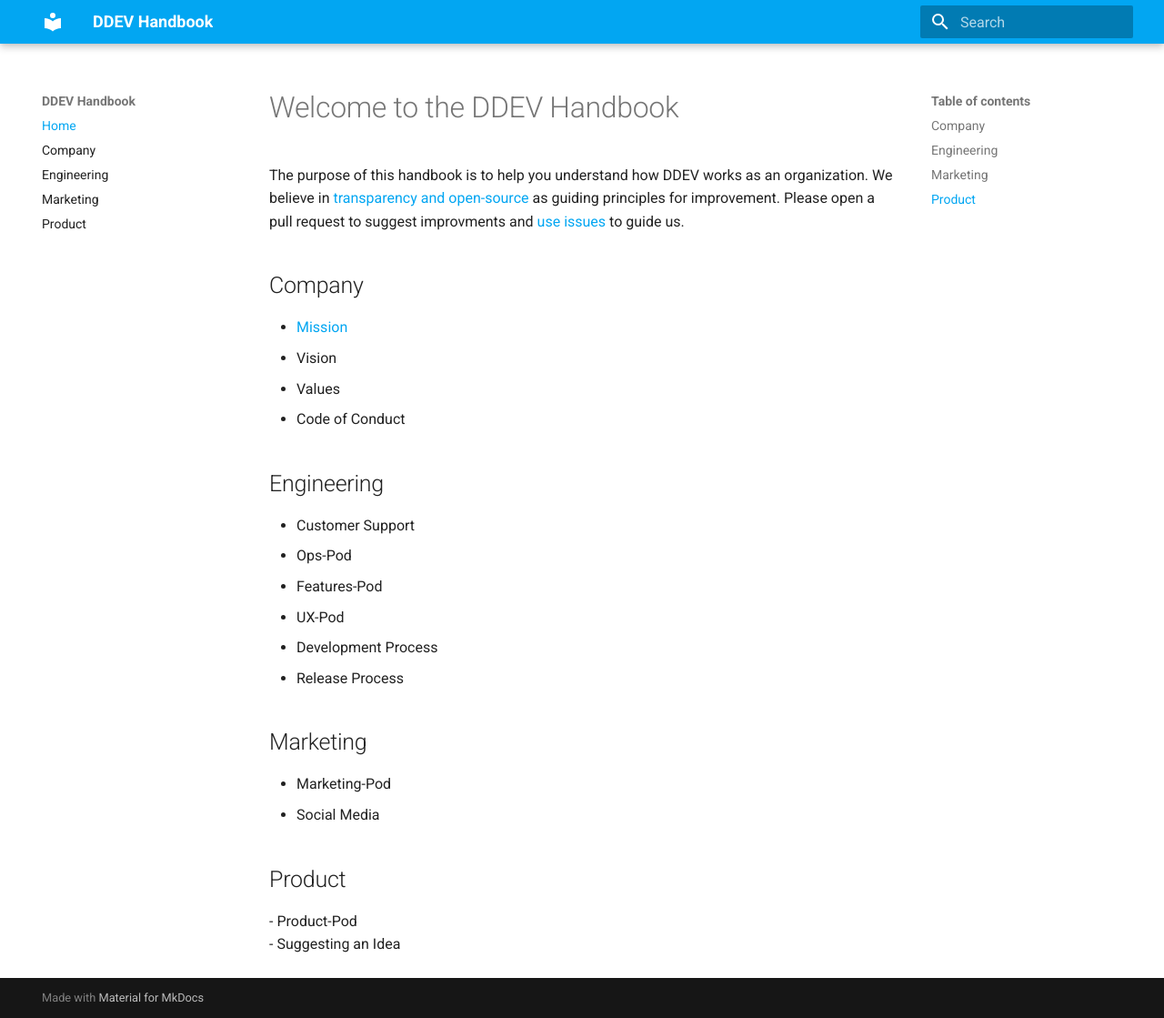
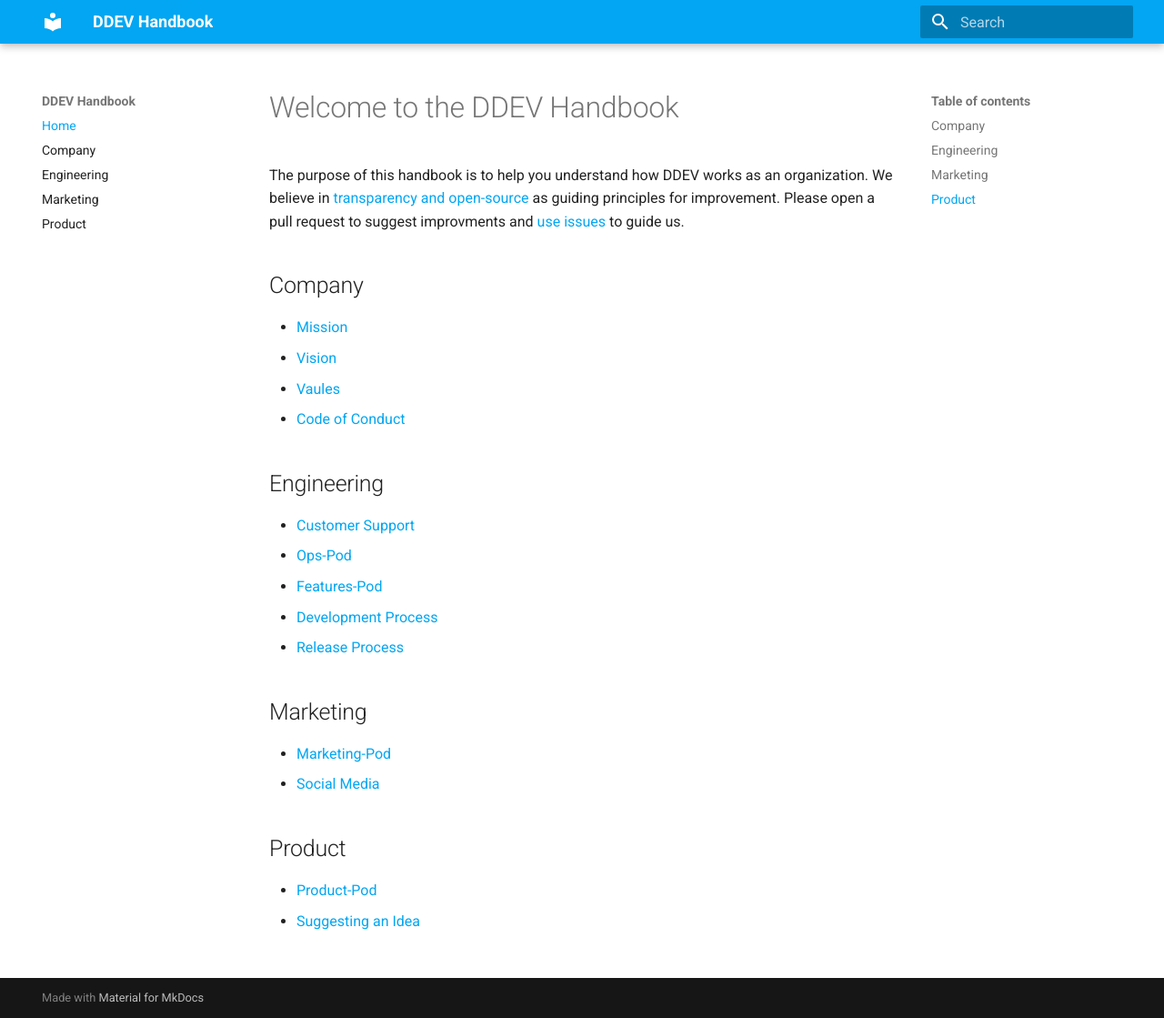
Before and after one commit to fru-io/handbook, an MkDocs documentation site: the page built from docs/index.md, in a window 1280 px wide and 1119 px high. Shown: the whole window at 91% size. Built offline with MkDocs 1.6.1 and Material for MkDocs 9.7.7, drawn with Linux system fonts in a browser that asks for light colours.

Commit message:
Updating links

```diff
--- a/docs/index.md
+++ b/docs/index.md
@@ -3,23 +3,22 @@
 The purpose of this handbook is to help you understand how DDEV works as an organization. We believe in [transparency and open-source](https://github.com/drud/community) as guiding principles for improvement. Please open a pull request to suggest improvments and [use issues](https://github.com/drud/community/issues) to guide us.
 
 ## Company
- - [Mission](company.md#mission)
- - Vision
- - Values
- - Code of Conduct
+- [Mission](company.md#mission)
+- [Vision](company.md#vision)
+- [Vaules](company.md#values)
+- [Code of Conduct](company.md#code-of-conduct)
 
 ## Engineering
- - Customer Support
- - Ops-Pod
- - Features-Pod
- - UX-Pod
- - Development Process
- - Release Process
+- [Customer Support](engineering.md#customer-support)
+- [Ops-Pod](engineering.md#ops-pod)
+- [Features-Pod](engineering.md#features-pod)
+- [Development Process](engineering.md#development-process)
+- [Release Process](engineering.md#release-process)
 
 ## Marketing
- - Marketing-Pod
- - Social Media
+- [Marketing-Pod](marketing.md#marketing-pod)
+- [Social Media](marketing.md#social-media)
 
 ## Product
-  - Product-Pod
-  - Suggesting an Idea
+- [Product-Pod](product.md#marketing-pod)
+- [Suggesting an Idea](product.md#suggesting-an-idea)
```
